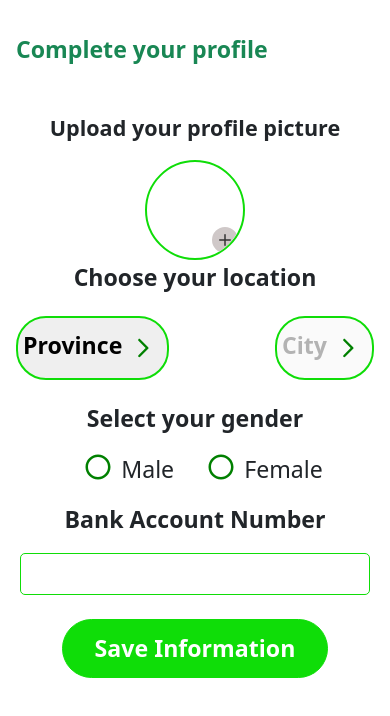
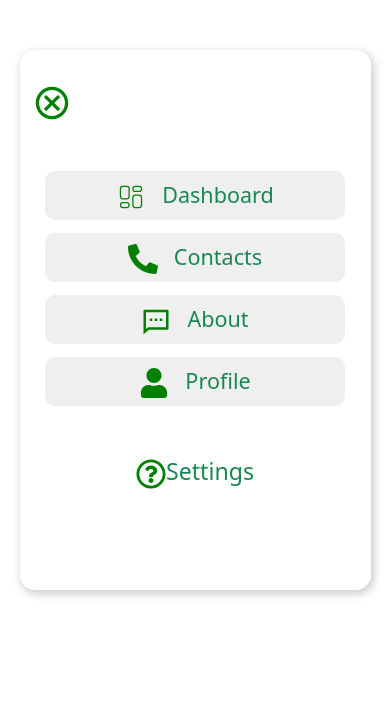
Before and after one commit to orestengabo0/IFP, a React (Vite) app: page / in a window 390 px wide. Shown: the top 716 px of the page. Built offline with nearby package versions, Linux system fonts and the light colour scheme.

Commit message:
menu for mobile devices

```diff
--- a/src/App.tsx
+++ b/src/App.tsx
@@ -4,11 +4,12 @@ import WelcomePage from './components/WelcomePage/WelcomePage'
 import SignupForm from './components/SignUp/SignUp'
 import Login from './components/Login/Login'
 import Profile from './components/Profile/Profile'
+import SideBar from './components/SideBar/SideBar'
 
 const App = () => {
   return (
     <div>
-      <Profile />
+      <SideBar />
     </div>
   )
 }
--- /dev/null
+++ b/src/components/SideBar/Dashboard.module.css
@@ -0,0 +1,26 @@
+.container {
+    border: 1px solid #fff;
+    padding: 2rem;
+    padding-bottom: 100px;
+    max-width: 90%;
+    margin-top: 50px;
+    border-radius: 15px;
+    box-shadow: 2px 3px 10px 1px #ccc;
+}
+button {
+  width: 300px;
+}
+.dashboard,
+.contacts,
+.about,
+.profile {
+  border: 0;
+  padding: 0.5rem 1.5rem;
+  border-radius: 10px;
+}
+.dashboard {
+  margin: 3rem 0.8rem 0 0.8rem;
+}
+.contacts,.about, .profile {
+  margin: 0.8rem 0.8rem;
+}
--- /dev/null
+++ b/src/components/SideBar/SideBar.tsx
@@ -0,0 +1,48 @@
+import React from "react";
+import { IoMdCloseCircleOutline } from "react-icons/io";
+import { CiGrid42 } from "react-icons/ci";
+import { FaPhoneAlt, FaUser, FaRegQuestionCircle } from "react-icons/fa";
+import { RiMessage2Line } from "react-icons/ri";
+import styles from "./Dashboard.module.css";
+
+const SideBar = () => {
+  return (
+    <div className={`container ${styles.container} d-flex justify-content-center`}>
+      <div>
+        <div className="d-flex">
+          <IoMdCloseCircleOutline size={40} color="green" />
+        </div>
+        <button
+          className={`dashboard ${styles.dashboard} text-success fw-normal fs-4 d-block`}
+        >
+          <CiGrid42 size={30} color="green" className="me-3" />
+          Dashboard
+        </button>
+        <button
+          className={`contacts ${styles.contacts} text-success fw-normal fs-4 d-block`}
+        >
+          <FaPhoneAlt size={30} color="green" className="me-3" />
+          Contacts
+        </button>
+        <button
+          className={`about ${styles.about} text-success fw-normal fs-4 d-block`}
+        >
+          <RiMessage2Line size={30} color="green" className="me-3" />
+          About
+        </button>
+        <button
+          className={`profile ${styles.profile} text-success fw-normal fs-4 d-block`}
+        >
+          <FaUser size={30} color="green" className="me-3" />
+          Profile
+        </button>
+        <div className="text-success fs-3  text-center mt-5">
+          <FaRegQuestionCircle size={30} color="green" />
+          Settings
+        </div>
+      </div>
+    </div>
+  );
+};
+
+export default SideBar;
```
